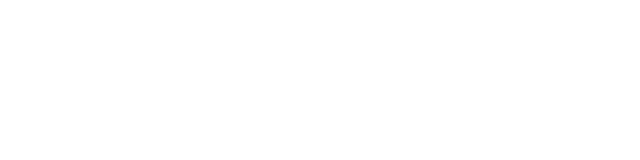
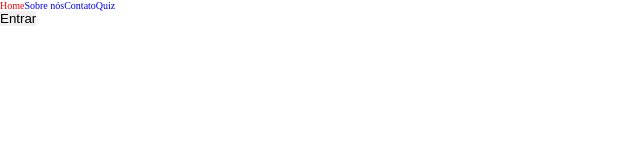
Before and after one commit to Gustavonn07/Calmty, a React (Vite) app: page /quiz in a window 1280 px wide. Shown: the top 160 px of the page, without its empty margins (0-640 px from the left). Built offline with nearby package versions, Linux system fonts and the light colour scheme; the HTML template or start-up script is replaced by a standard one.

Commit message:
add: adicionando vercel.json e btn para logar e deslogar

```diff
--- /dev/null
+++ b/src/Pages/PageQuiz/index.jsx
@@ -0,0 +1,11 @@
+
+const PageQuiz = () => {
+
+    return (
+        <>
+
+        </>
+    );
+}
+
+export default PageQuiz;
--- a/src/components/Navbar/index.jsx
+++ b/src/components/Navbar/index.jsx
@@ -4,18 +4,30 @@ import styled from "styled-components";
 const Navbar = () => {
 
     const [linkSelecionado, setLinkSelecionado] = useState(0);
+    const [logado, setLogado] = useState(0);
 
     useEffect(() => {
         const linkGuardadoSelecionado = localStorage.getItem('linkSelecionado');
+        const estaLogado = localStorage.getItem('logado');
+
+        if(estaLogado) {
+            setLogado(parseInt(estaLogado, 10));
+        }
 
         if(linkGuardadoSelecionado) {
             setLinkSelecionado(parseInt(linkGuardadoSelecionado, 10));
         }
-    }, [])
+
+    }, []);
 
     const handleLinkSelecionado = (index) => {
         setLinkSelecionado(index);
         localStorage.setItem('linkSelecionado', index.toString());
+    }
+
+    const handleLogar = (index) => {
+        setLogado(index);
+        localStorage.setItem('logado', index.toString())
     }
 
     return (
@@ -40,6 +52,20 @@ const Navbar = () => {
                     </Navbar__li>
 
                 </Navbar__ul>
+
+                <Navbar__login>
+                    {
+                        logado == 0 ? (
+
+                            <Navbar__btn onClick={() => handleLogar(1)}>Entrar</Navbar__btn>
+
+                        ) : (
+
+                            <Navbar__btn onClick={() => handleLogar(0)}>Sair</Navbar__btn>
+
+                        )
+                    }
+                </Navbar__login>
             </Navbar__container>
         </>
     )
@@ -65,4 +91,12 @@ const Navbar__link = styled.a`
     }
 `;
 
+const Navbar__login = styled.div`
+
+`;
+
+const Navbar__btn = styled.button`
+    cursor: pointer;
+`;
+
 export default Navbar;
--- a/src/routes/Ways.jsx
+++ b/src/routes/Ways.jsx
@@ -5,6 +5,7 @@ import PageHome from "../Pages/PageHome";
 import PageNotFound from "../Pages/PageNotFound";
 import PageAboutUs from "../Pages/PageAboutUs";
 import PageContact from "../Pages/PageContact";
+import PageQuiz from "../Pages/PageQuiz";
 
 const Ways = () => {
 
@@ -17,6 +18,7 @@ const Ways = () => {
                             <Route index element={<PageHome />} />
                             <Route path="/about" element={<PageAboutUs />} />
                             <Route path="/contact" element={<PageContact />} />
+                            <Route path="/quiz" element={<PageQuiz />} />
                         </Route>
 
                         <Route path='*' element={<PageNotFound />} />
```
Also changed, not shown: vercel.json (added).
